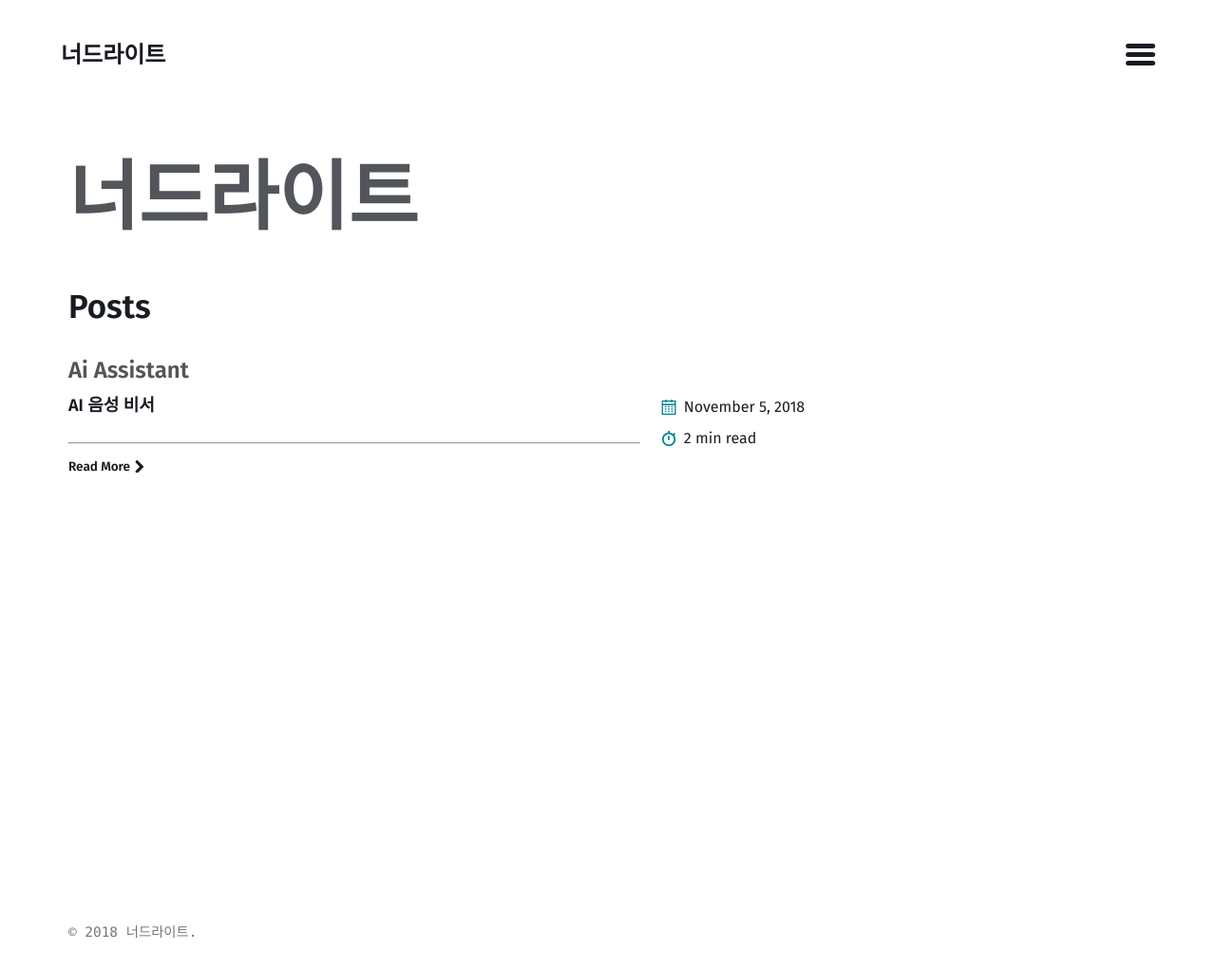
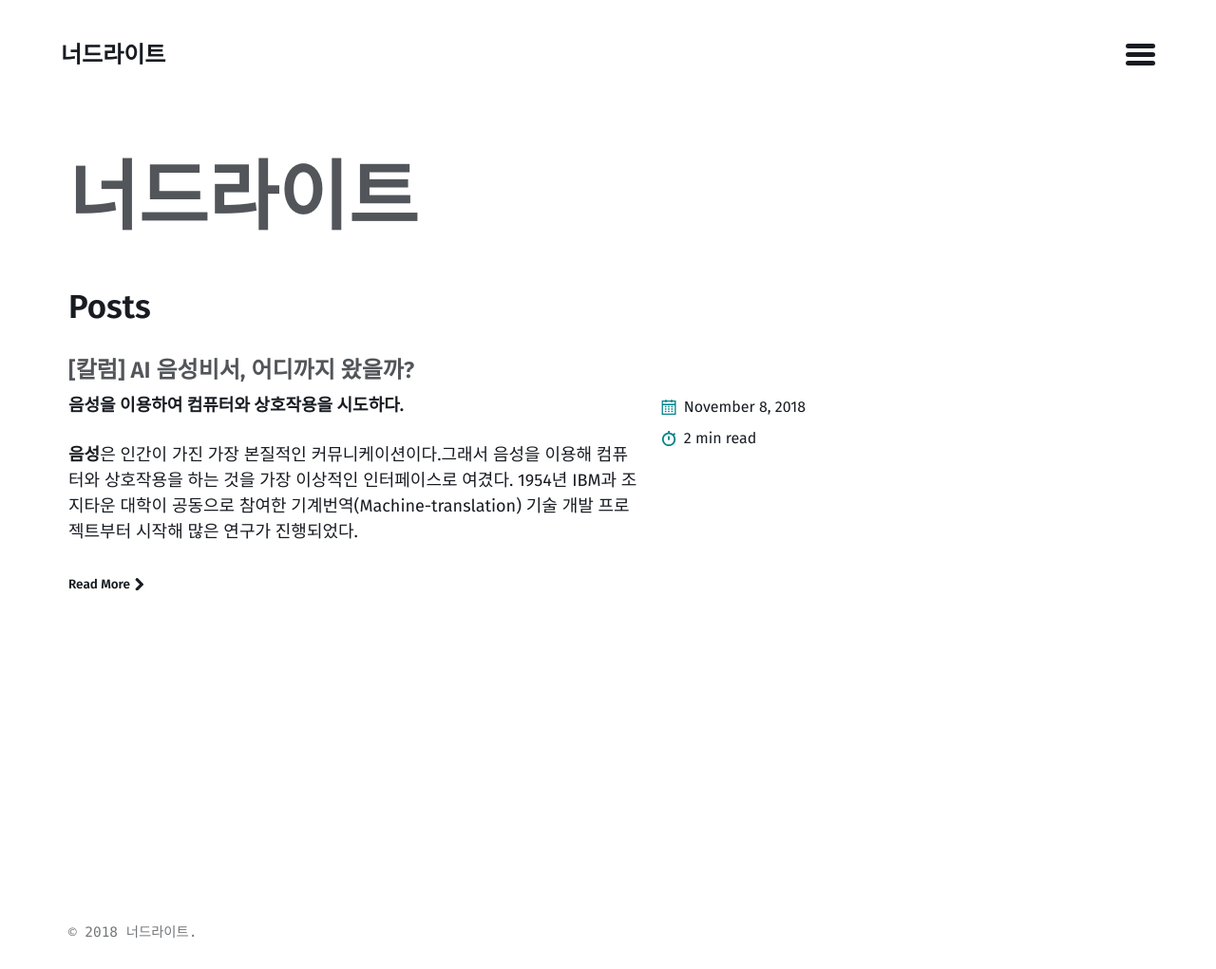
Before and after one commit to sbhkim/sbhkim.github.io, a Jekyll site: the page built from index.md, in a window 1280 px wide. Shown: the whole page at 95% size. Built offline with Jekyll 4.4.1, drawn with Linux system fonts in a browser that asks for light colours.

Commit message:
post modify

```diff
--- a/_posts/2018-11-05-AI-Assistant.md
+++ b/_posts/2018-11-05-AI-Assistant.md
@@ -1,8 +1,21 @@
-# AI 음성 비서
-___
+---
+layout: post
+comments: true
+title:  "[칼럼] AI 음성비서, 어디까지 왔을까?"
+date:   2018-11-08 15:01:30
+author: devsaka
+categories:
+  - AI
+tags:
+  - AI
+  - 음성인식
+  - 컬럼
+cover:
+---
+## 음성을 이용하여 컴퓨터와 상호작용을 시도하다.
+**음성**은 인간이 가진 가장 본질적인 커뮤니케이션이다.그래서 음성을 이용해 컴퓨터와 상호작용을 하는 것을 가장 이상적인 인터페이스로 여겼다. 1954년 IBM과 조지타운 대학이 공동으로 참여한 기계번역(Machine-translation) 기술 개발 프로젝트부터 시작해 많은 연구가 진행되었다.
 
-## 음성을 이용하여 컴퓨터와 상호작용을 시도하다.
-음성은 인간이 가진 가장 본질적인 커뮤니케이션이다. 그래서 **음성을 이용해 컴퓨터와 상호작용을 하는 것을 가장 이상적인 인터페이스로 여겼다.** 1954년 IBM과 조지타운 대학이 공동으로 참여한 기계번역(Machine-translation) 기술 개발 프로젝트부터 시작해 많은 연구가 진행되었다. 하지만 방대한 음성데이터를 처리하기 위한 컴퓨터의 연산 능력 부족과 낮은 인식률로 인해 영화 "아이언 맨"에 나오는 음성 인식 비서 자비스와 같은 기술은 아직 멀리 있는 듯 했다. 2011년 애플에서 시리가 등장하기 전까지는 말이다.
+하지만 방대한 음성데이터를 처리하기 위한 컴퓨터의 연산 능력 부족과 낮은 인식률로 인해 영화 "아이언 맨"에 나오는 음성 인식 비서 자비스와 같은 기술은 아직 멀리 있는 듯 했다. 2011년 애플에서 시리가 등장하기 전까지는 말이다.
 
 ## 최초의 상용화 AI 음성 비서, 시리(Siri)
 2011년 10월 4일, 아이폰 4s 발표와 함께 시리(Siri)가 발표되었다. 그 당시만 해도 단순한 음성 인식 기능을 애플처럼 포장했다라고 저평가 받았지만, **AI가 뒷받침하는 음성 인식 개인비서라는 것이 밝혀지면서 주목을 받기 시작**했다. 그 이후에 2013년 안드로이드 4.4 Kitkat OS부터 Google Now 애플리케이션을 통해 음성검색 기능인 "OK Google" 서비스를 지원하기 시작하면서 본격적으로 일반인에게 음성 인식 기술이 빠르게 보급되기 시작했다. 하지만 이때까지는 "오늘의 날씨"와 같은 간단한 음성 인식 기능만 사용할 수 있었다.
@@ -10,22 +23,26 @@ ___
 ## 스마트폰을 넘어서 집 안에 AI 비서가 생기다.
 시리 이후 뚜렷한 진전이 없던 음성 비서 분야에서 "Always ready, connected, and fast. Just Ask" 라는 문구와 함께 2014년 11월 아마존에서 스마트 스피커 "에코"가 등장했다.
 
-<에코 영상 삽입>
+<iframe width="639" height="310" src="https://www.youtube.com/embed/FQn6aFQwBQU" frameborder="0" allow="accelerometer; autoplay; encrypted-media; gyroscope; picture-in-picture" allowfullscreen></iframe>
 
 "알렉사" 라는 별명을 가진 음성 인식 비서가 내장된 스마트 스피커였다. 시리처럼 날씨, 시간 뿐만 아니라 그 날의 주요 뉴스 브리핑, 스포츠 게임 결과, 심지어 홈 오토메이션(블루투스나 와이파이로 조절할 수 있는 물건들)이 되는 게 가능하도록 디자인 된 전등, 전원 스위치는 알렉사가 해결해줄 수 있었다. 잠자리에 누웠다가 전원을 끄기 위해 다시 일어나야 하는 불편함 대신, "불 꺼(turn the light off)" 한 마디로 해결할 수 있었다.
 
-또한 아마존은 자사 제품 중 "대시"처럼 에코로 쇼핑을 가능하게 했다. 디지털 음원 뿐만 아니라 다양한 실물 제품을 장바구니에 넣고 현재 주문 상태를 확인하고 주문할 수 있게 했다. 물론 제한 사항은 존재했지만 AI 음성비서가 엄청나게 발전한 제품이었다. 에코가 대 성공을 거둔 이후 글로벌 IT 시장을 주도하고 있는 메이저 기업들은 자체 AI 음성 비서 개발은 물론, 이의 플랫폼화를 위해 보급 확대로 시장 선점을 도모하기 시작했다. SKT 누구, KT 기가지니 등 한국에서도 음성 인식 비서가 출시됐고 현재도 계속해서 발전하고 있는 중이다.
+또한 아마존은 자사 제품 중 "대시"처럼 에코로 쇼핑을 가능하게 했다. 디지털 음원 뿐만 아니라 다양한 실물 제품을 장바구니에 넣고 현재 주문 상태를 확인하고 주문할 수 있게 했다. 물론 제한 사항은 존재했지만 음성 인식 기능이 엄청나게 발전했다라고 느꼈다. 에코가 대 성공을 거둔 이후 글로벌 IT 시장을 주도하고 있는 메이저 기업들은 자체 AI 음성 비서 개발은 물론 이의 플랫폼화를 위해 보급 확대로 시장 선점을 도모하기 시작했다. SKT 누구, KT 기가지니 등 한국에서도 음성 인식 비서가 출시됐고 현재도 계속해서 발전하고 있는 중이다.
 
 ## AI 음성 비서가 직접 전화를 걸어 미용실을 예약했다.
 2018년 5월 8일, 구글 I/O 개발자 컨퍼런스에서 **듀플렉스(Duplex)** 가 공개됐을 때, 경악을 금치 못했다. 여태껏 봐왔던 AI 비서와는 차원이 달랐다.
+<iframe width="639" height="310" src="https://www.youtube.com/embed/bd1mEm2Fy08" frameborder="0" allow="accelerometer; autoplay; encrypted-media; gyroscope; picture-in-picture" allowfullscreen></iframe><br>
 
-<유튜브 영상 삽입, 듀플렉스>
+Google Now에서 업그레이드 된 Google Assistant로 미용실 약속을 사용자가 잡아놓으면, Google Assistant가 미용실에 직접 전화를 걸어 미용사와 통화를 해 예약을 잡아주는 방식이었다. 더욱 놀라웠던 것은 대화 중 긍정을 뜻하는 '으흠' 이나 잠시 머뭇거리는 '음...' 등을 사용해 실제 사람처럼 말을 했다.<br>
+![Change World preview][1]
 
-<이미지 삽입 예정>
-
-Google Now에서 업그레이드 된 Google Assistant로 미용실 약속을 사용자가 잡아놓으면, Google Assistant가 미용실에 직접 전화를 걸어 미용사와 통화를 해 예약을 잡아주는 방식이었다. 더욱 놀라웠던 것은 대화 중 긍정을 뜻하는 '으흠' 이나 잠시 머뭇거리는 '음...' 등을 사용해 실제 사람처럼 말을 했다.
-
+[1]: https://1.bp.blogspot.com/-WdgRuOg6lwc/WvEZTDLYg_I/AAAAAAAACsM/QNLSl4Yid9wKij_2KNpCRiXjiyeptu9vgCLcBGAs/s640/rnn_big.png (preview)
 이러한 듀플렉스의 핵심은 구글의 기계학습 AI 기술 **TFX(TesorFlow Extended)** 라고 한다. 익명 처리된 수십만 건의 온라인 예약 음성 녹음을 통해 반복 학습한 결과로 만들어졌다고 한다. 아직 테스트 버전으로 출시가 되었지만 조만간 제한된 영역에서 사용을 할 수 있을 것이라고 했다.
 
 ## 앞으로는 어떻게 AI 음성 비서가 발달하게 될까?
-AI 비서는 우리 생활에서 스마트폰으로 날씨를 알려주던 기능부터 홈 오토메이션이 되는 스마트 스피커, 그리고 이젠 미용실이나 레스토랑까지 전화해서 예약을 해주는 수준까지 발달했다. 이제 AI 음성 비서는 스마트폰, 스피커를 넘어 가정용 기기나 자동차 등 다양한 디바이스 분야로 영역을 확대한다고 한다. 앞서 이야기했듯 "음성"을 이용하는 것은 인간과 컴퓨터의 상호작용에 가장 이상적인 인터페이스기 때문이다. 스마트폰의 등장으로 휴대전화의 패러다임이 바뀌었듯이 AI를 기반으로 한 음성 비서의 확산은 향후 대부분의 HW 기기 산업 발전 방향에 커다란 영향을 줄 것이다. 이제 우리는 냉장고와도 음성으로 대화를 해 필요한 재료를 주문할 수도 있을 것이고, 자동차에게 음성으로 길을 묻는 세상이 도래할 것이다.
+AI 비서는 우리 생활에서 스마트폰으로 날씨를 알려주던 기능부터 홈 오토메이션이 되는 스마트 스피커, 그리고 이젠 미용실이나 레스토랑까지 전화해서 예약을 해주는 수준까지 발달했다. 이제 AI 음성 비서는 스마트폰, 스피커를 넘어 가정용 기기나 자동차 등 다양한 디바이스 분야로 영역을 확대한다고 한다. 앞서 이야기했듯 "음성"을 이용하는 것은 인간과 컴퓨터의 상호작용에 가장 이상적인 인터페이스기 때문이다. 스마트폰의 등장으로 휴대전화의 패러다임이 바뀌었듯이 AI를 기반으로 한 음성 비서의 확산은 향후 대부분의 HW 기기 산업 발전 방향에 커다란 영향을 줄 것이다. 이제 우리는 냉장고와도 음성으로 대화를 해 필요한 재료를 주문할 수도 있을 것이고, 자동차에 음성으로 길을 묻는 세상이 도래할 것이다.
+
+## 참고
+- 음성인식 AI 비서 시장의 현황과 시사점. 최지혜, 이선희
+- 플랫폼으로 진화하는 인공지능(AI) 음성비서. 조성선, 김용균
+- [https://ai.googleblog.com/2018/05/duplex-ai-system-for-natural-conversation.html](https://ai.googleblog.com/2018/05/duplex-ai-system-for-natural-conversation.html)
```
Also changed, not shown: 1 other file.
